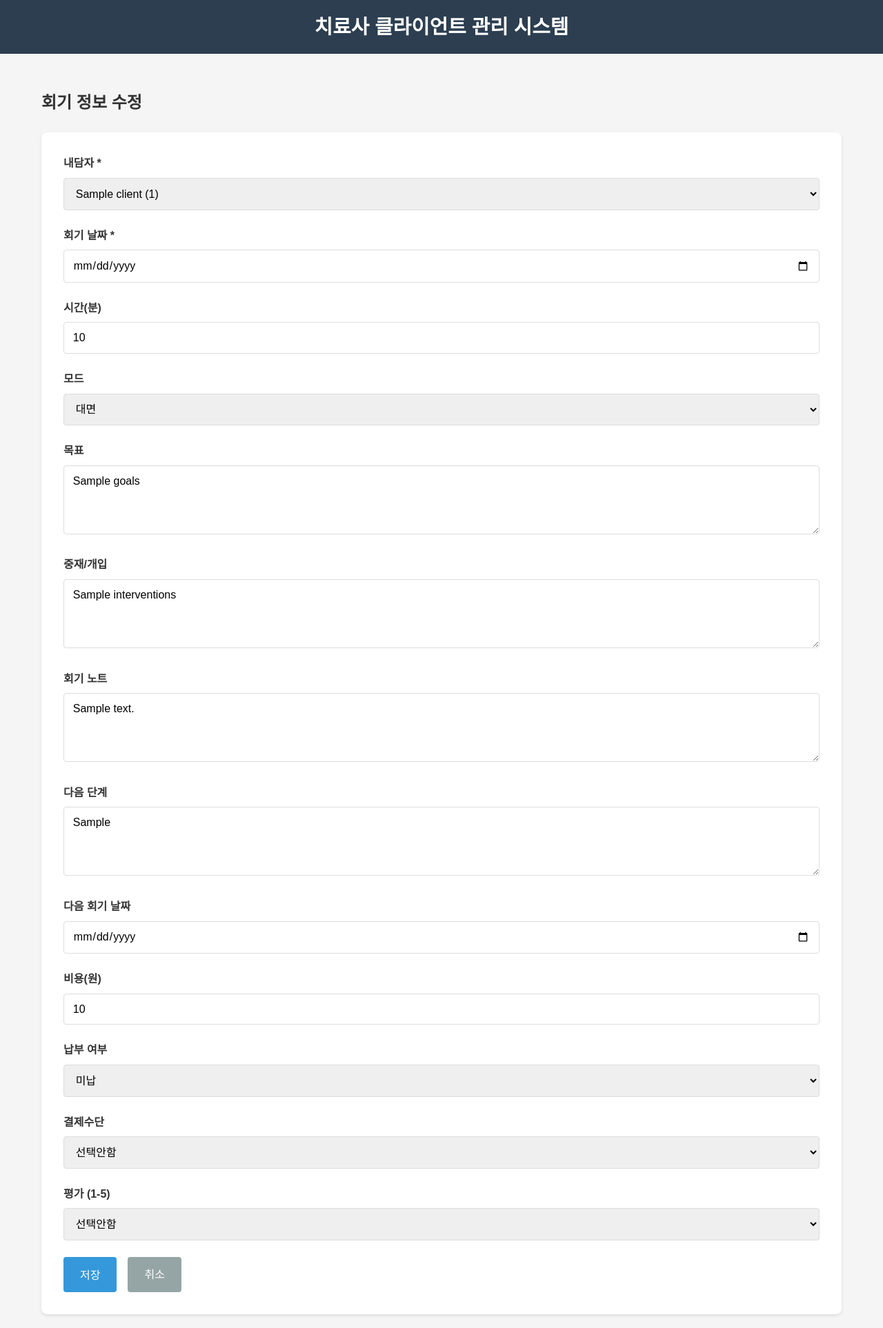
After one commit to doula-loggia/counselor-crm, a Flask app: template templates/session_edit.html in a window 1280 px wide. The commit adds this page. Shown: the whole page at 69% size. Run offline with Flask 3, Linux system fonts and the light colour scheme; the template is opened without the code that fills it: most values are stand-ins (such as "Sample title", 1, 10 or a date in 2020).

Commit message:
Allow editing of session details from the session list and detail views
Adds a new route `/sessions/<session_id>/edit` to the Flask application, enabling users to edit session data. This involves reading session and client CSV files, handling POST requests to update session information, and saving the changes back to the `SESSIONS_CSV`. A new template `session_edit.html` is introduced for the editing form. UI updates in `client_detail.html` and `sessions_list.html` add "Edit" links, and `session_detail.html` also gains an "Edit" button. Markdown documentation is updated to reflect this new functionality.

Replit-Commit-Author: Agent
Replit-Commit-Session-Id: e2148a4e-e460-4bb5-917e-8be908974657
Replit-Commit-Checkpoint-Type: full_checkpoint
Replit-Commit-Screenshot-Url: https://storage.googleapis.com/screenshot-production-us-central1/467df433-729d-43b1-8fdb-397cccec267f/e2148a4e-e460-4bb5-917e-8be908974657/sJdQMAu

```diff
--- a/main.py
+++ b/main.py
@@ -343,6 +343,43 @@ def session_detail(session_id):
     session_info = session_data.fillna('').to_dict('records')[0]
     return render_template('session_detail.html', session_data=session_info)
 
+@app.route('/sessions/<session_id>/edit', methods=['GET', 'POST'])
+@login_required
+def session_edit(session_id):
+    sessions_df = pd.read_csv(SESSIONS_CSV, encoding='utf-8-sig')
+    clients_df = pd.read_csv(CLIENTS_CSV, encoding='utf-8-sig')
+
+    session_data = sessions_df[sessions_df['session_id'] == session_id]
+    if session_data.empty:
+        flash('회기를 찾을 수 없습니다.', 'error')
+        return redirect(url_for('sessions_list'))
+
+    if request.method == 'POST':
+        idx = sessions_df[sessions_df['session_id'] == session_id].index[0]
+
+        sessions_df.at[idx, 'client_id'] = request.form.get('client_id')
+        sessions_df.at[idx, 'date'] = request.form.get('date')
+        sessions_df.at[idx, 'duration_minutes'] = request.form.get('duration_minutes')
+        sessions_df.at[idx, 'mode'] = request.form.get('mode')
+        sessions_df.at[idx, 'goals'] = request.form.get('goals')
+        sessions_df.at[idx, 'interventions'] = request.form.get('interventions')
+        sessions_df.at[idx, 'notes'] = request.form.get('notes')
+        sessions_df.at[idx, 'next_actions'] = request.form.get('next_actions')
+        sessions_df.at[idx, 'next_session_date'] = request.form.get('next_session_date')
+        sessions_df.at[idx, 'fee'] = request.form.get('fee')
+        sessions_df.at[idx, 'paid'] = request.form.get('paid')
+        sessions_df.at[idx, 'payment_method'] = request.form.get('payment_method')
+        sessions_df.at[idx, 'rating'] = request.form.get('rating')
+
+        sessions_df.to_csv(SESSIONS_CSV, index=False, encoding='utf-8-sig')
+
+        flash('회기 정보가 수정되었습니다.', 'success')
+        return redirect(url_for('session_detail', session_id=session_id))
+
+    session_info = session_data.fillna('').to_dict('records')[0]
+    clients = clients_df.to_dict('records')
+    return render_template('session_edit.html', session_data=session_info, clients=clients)
+
 @app.route('/sessions/<session_id>/upload-transcript', methods=['POST'])
 @login_required
 def upload_transcript(session_id):
--- a/templates/client_detail.html
+++ b/templates/client_detail.html
@@ -79,7 +79,7 @@
                 <th>납부</th>
                 <th>결제수단</th>
                 <th>평가</th>
-                <th>상세</th>
+                <th>관리</th>
             </tr>
         </thead>
         <tbody>
@@ -106,7 +106,8 @@
                     {% endif %}
                 </td>
                 <td>
-                    <a href="/sessions/{{ session.session_id }}" style="color: #3498db; text-decoration: none;">보기</a>
+                    <a href="/sessions/{{ session.session_id }}" style="color: #3498db; text-decoration: none; margin-right: 0.5rem;">보기</a>
+                    <a href="/sessions/{{ session.session_id }}/edit" style="color: #27ae60; text-decoration: none;">수정</a>
                 </td>
             </tr>
             {% endfor %}
--- a/templates/session_detail.html
+++ b/templates/session_detail.html
@@ -5,7 +5,10 @@
 {% block content %}
 <div style="display: flex; justify-content: space-between; align-items: center; margin-bottom: 1.5rem;">
     <h2>회기 상세</h2>
-    <a href="/sessions" class="btn btn-secondary">목록으로</a>
+    <div style="display: flex; gap: 0.5rem;">
+        <a href="/sessions/{{ session_data.session_id }}/edit" class="btn" style="background: #27ae60;">수정</a>
+        <a href="/sessions" class="btn btn-secondary">목록으로</a>
+    </div>
 </div>
 
 <div class="card" style="margin-bottom: 1.5rem;">
--- /dev/null
+++ b/templates/session_edit.html
@@ -0,0 +1,105 @@
+{% extends "base.html" %}
+
+{% block title %}회기 정보 수정 - 치료사 클라이언트 관리 시스템{% endblock %}
+
+{% block content %}
+<h2 style="margin-bottom: 1.5rem;">회기 정보 수정</h2>
+
+<div class="card">
+    <form method="POST">
+        <div class="form-group">
+            <label for="client_id">내담자 *</label>
+            <select id="client_id" name="client_id" required>
+                <option value="">내담자를 선택하세요</option>
+                {% for client in clients %}
+                <option value="{{ client.client_id }}" {% if client.client_id == session_data.client_id %}selected{% endif %}>{{ client.name }} ({{ client.client_id }})</option>
+                {% endfor %}
+            </select>
+        </div>
+
+        <div class="form-group">
+            <label for="date">회기 날짜 *</label>
+            <input type="date" id="date" name="date" value="{{ session_data.date }}" required>
+        </div>
+
+        <div class="form-group">
+            <label for="duration_minutes">시간(분)</label>
+            <input type="number" id="duration_minutes" name="duration_minutes" value="{{ session_data.duration_minutes }}" min="0">
+        </div>
+
+        <div class="form-group">
+            <label for="mode">모드</label>
+            <select id="mode" name="mode">
+                <option value="대면" {% if session_data.mode == '대면' %}selected{% endif %}>대면</option>
+                <option value="온라인" {% if session_data.mode == '온라인' %}selected{% endif %}>온라인</option>
+            </select>
+        </div>
+
+        <div class="form-group">
+            <label for="goals">목표</label>
+            <textarea id="goals" name="goals" placeholder="이번 회기의 목표를 입력하세요">{{ session_data.goals }}</textarea>
+        </div>
+
+        <div class="form-group">
+            <label for="interventions">중재/개입</label>
+            <textarea id="interventions" name="interventions" placeholder="사용한 기법이나 중재를 입력하세요">{{ session_data.interventions }}</textarea>
+        </div>
+
+        <div class="form-group">
+            <label for="notes">회기 노트</label>
+            <textarea id="notes" name="notes" placeholder="회기 내용 메모">{{ session_data.notes }}</textarea>
+        </div>
+
+        <div class="form-group">
+            <label for="next_actions">다음 단계</label>
+            <textarea id="next_actions" name="next_actions" placeholder="다음 회기까지 할 일이나 숙제">{{ session_data.next_actions }}</textarea>
+        </div>
+
+        <div class="form-group">
+            <label for="next_session_date">다음 회기 날짜</label>
+            <input type="date" id="next_session_date" name="next_session_date" value="{{ session_data.next_session_date }}">
+        </div>
+
+        <div class="form-group">
+            <label for="fee">비용(원)</label>
+            <input type="number" id="fee" name="fee" value="{{ session_data.fee }}" min="0" placeholder="80000">
+        </div>
+
+        <div class="form-group">
+            <label for="paid">납부 여부</label>
+            <select id="paid" name="paid">
+                <option value="N" {% if session_data.paid == 'N' %}selected{% endif %}>미납</option>
+                <option value="Y" {% if session_data.paid == 'Y' %}selected{% endif %}>완납</option>
+            </select>
+        </div>
+
+        <div class="form-group">
+            <label for="payment_method">결제수단</label>
+            <select id="payment_method" name="payment_method">
+                <option value="" {% if not session_data.payment_method %}selected{% endif %}>선택안함</option>
+                <option value="현금" {% if session_data.payment_method == '현금' %}selected{% endif %}>현금</option>
+                <option value="카드" {% if session_data.payment_method == '카드' %}selected{% endif %}>카드</option>
+                <option value="바우처" {% if session_data.payment_method == '바우처' %}selected{% endif %}>바우처</option>
+                <option value="무료" {% if session_data.payment_method == '무료' %}selected{% endif %}>무료</option>
+            </select>
+        </div>
+
+        <div class="form-group">
+            <label for="rating">평가 (1-5)</label>
+            <select id="rating" name="rating">
+                <option value="" {% if not session_data.rating %}selected{% endif %}>선택안함</option>
+                <option value="1" {% if session_data.rating == '1' %}selected{% endif %}>1 - 매우 낮음</option>
+                <option value="2" {% if session_data.rating == '2' %}selected{% endif %}>2 - 낮음</option>
+                <option value="3" {% if session_data.rating == '3' %}selected{% endif %}>3 - 보통</option>
+                <option value="4" {% if session_data.rating == '4' %}selected{% endif %}>4 - 좋음</option>
+                <option value="5" {% if session_data.rating == '5' %}selected{% endif %}>5 - 매우 좋음</option>
+            </select>
+        </div>
+
+        <div style="display: flex; gap: 1rem;">
+            <button type="submit">저장</button>
+            <a href="/sessions/{{ session_data.session_id }}" class="btn btn-secondary">취소</a>
+        </div>
+    </form>
+</div>
+{% endblock %}
--- a/templates/sessions_list.html
+++ b/templates/sessions_list.html
@@ -25,7 +25,7 @@
                 <th>납부</th>
                 <th>결제수단</th>
                 <th>평가</th>
-                <th>상세</th>
+                <th>관리</th>
             </tr>
         </thead>
         <tbody>
@@ -53,7 +53,8 @@
                     {% endif %}
                 </td>
                 <td>
-                    <a href="/sessions/{{ session.session_id }}" style="color: #3498db; text-decoration: none;">보기</a>
+                    <a href="/sessions/{{ session.session_id }}" style="color: #3498db; text-decoration: none; margin-right: 0.5rem;">보기</a>
+                    <a href="/sessions/{{ session.session_id }}/edit" style="color: #27ae60; text-decoration: none;">수정</a>
                 </td>
             </tr>
             {% endfor %}
```
Also changed, not shown: replit.md (+3 -3 lines).
